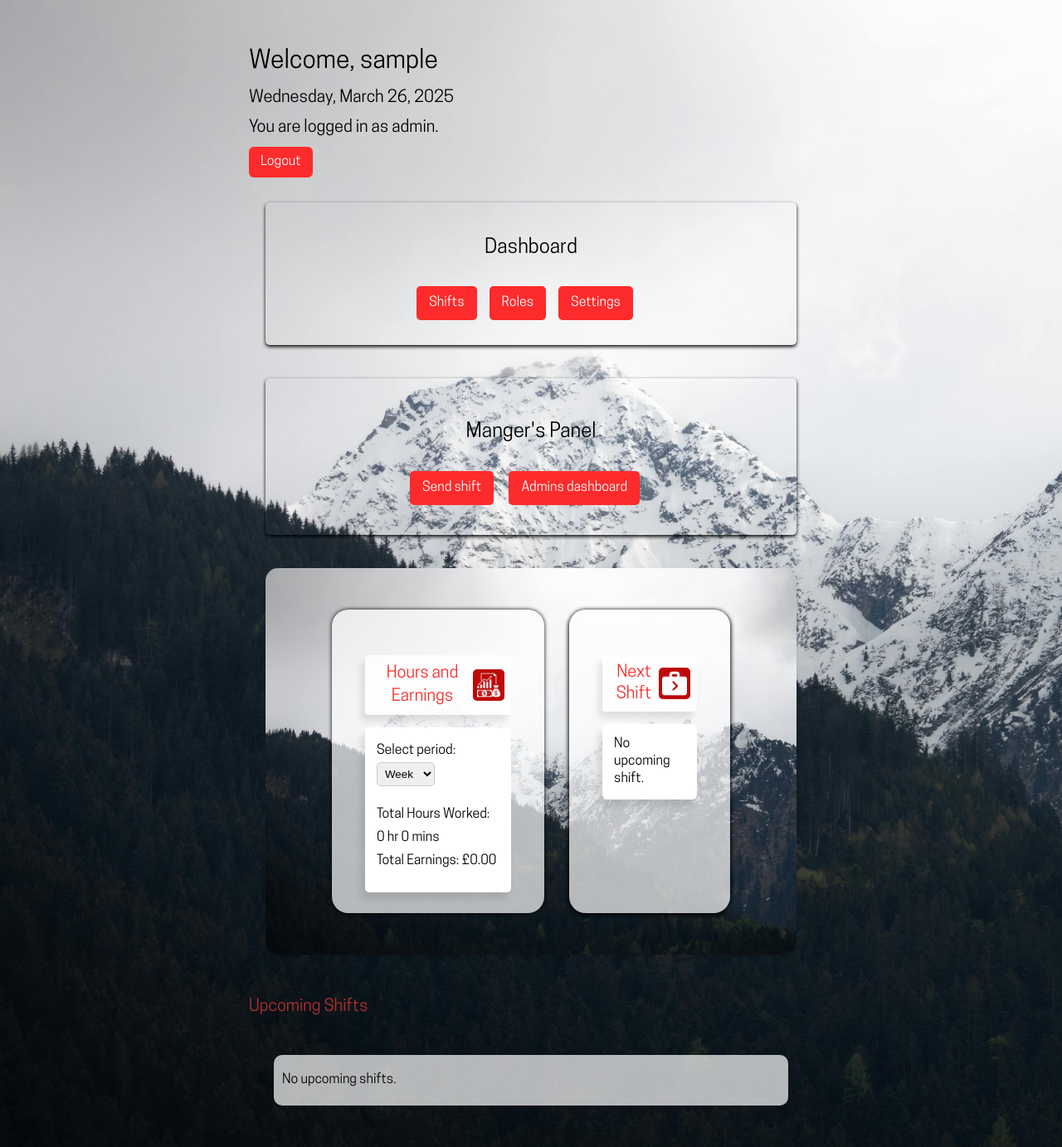
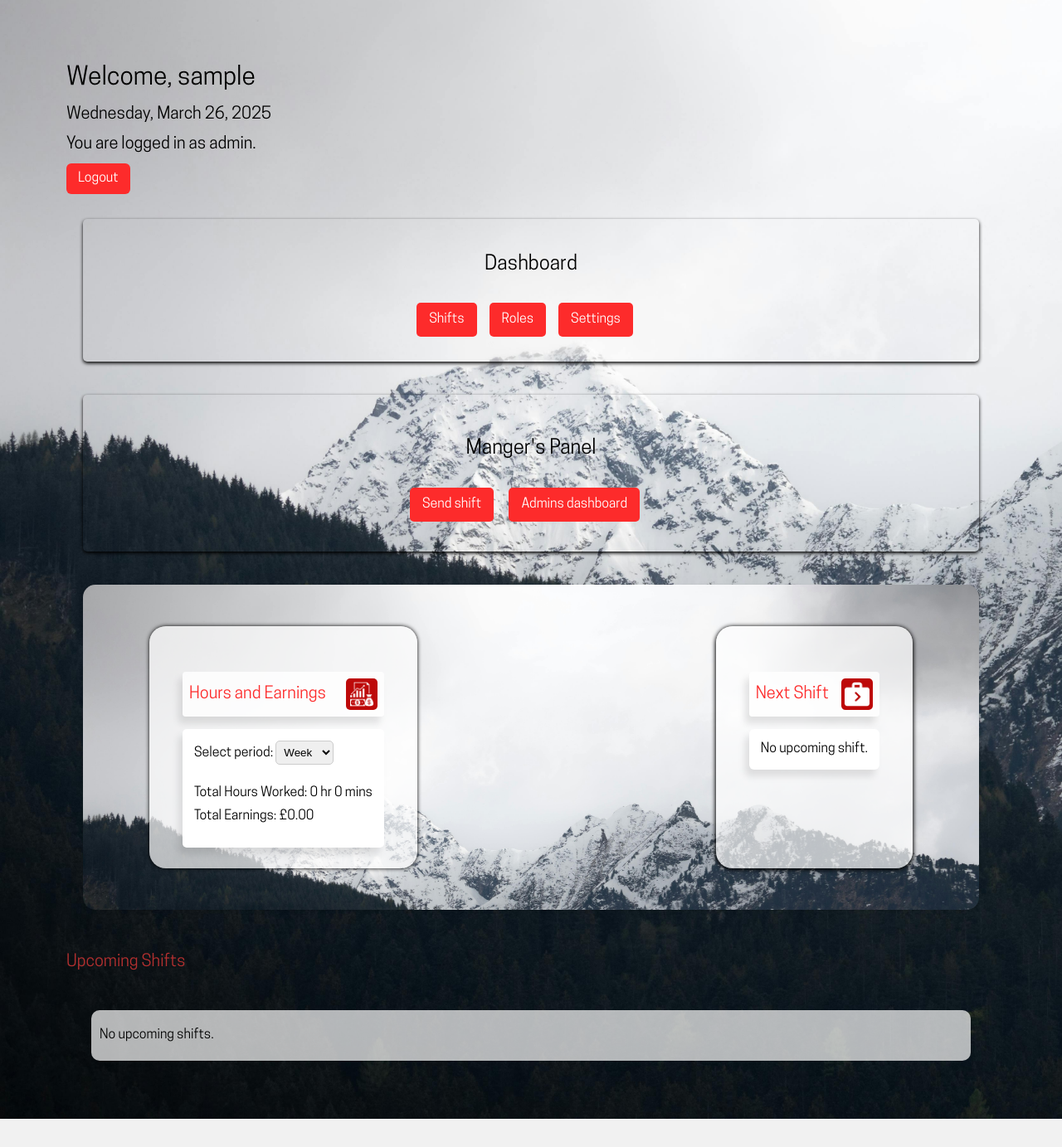
Before and after one commit to carrz72/rota-app-main, a PHP site: page /users/dashboard.php in a window 1280 px wide. Shown: the part 69-1452 px from the top of the page at 83% size. After the commit the page ends 1418 px from the top, so only its background shows below. Run offline with PHP 8.4, Linux system fonts and the light colour scheme; the visitor is signed in with stand-in values (Sample User, id 1); data that the repository does not hold is empty.

Commit message:
display fix

```diff
--- a/css/dashboard.css
+++ b/css/dashboard.css
@@ -571,9 +571,8 @@ select {
     ======================================= */
 
 @media (min-width: 1024px) {
-     .all-content {
-          padding: 0 300px;
-     }
+
+
 
      .front-view {
           flex-direction: row;
```
